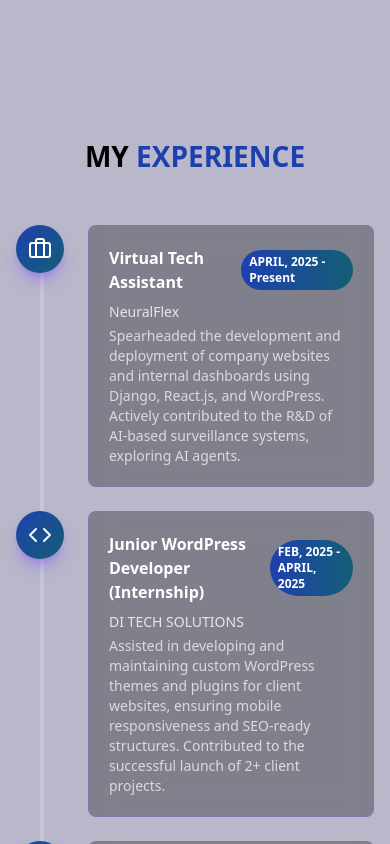
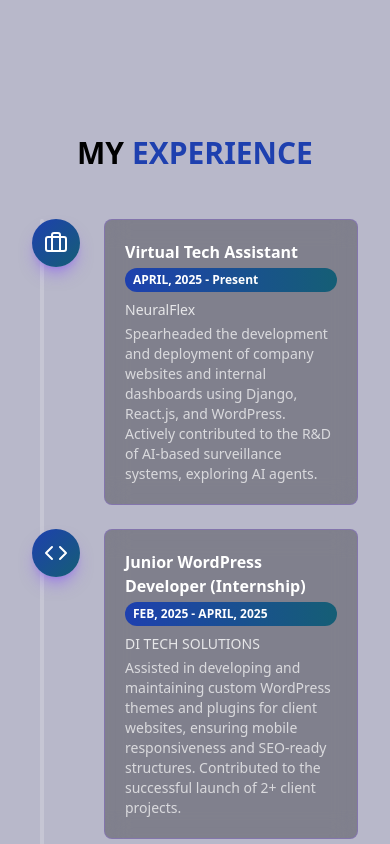
Before and after one commit to Atiqumer/Atiq-Umer-portfolio, a Next.js app: page / in a window 390 px wide. Shown: the part 4240-5084 px from the top of the page. Built offline with nearby package versions, Linux system fonts and the light colour scheme.

Commit message:
my journey fixng

```diff
--- a/src/components/Myjourney.tsx
+++ b/src/components/Myjourney.tsx
@@ -9,19 +9,17 @@ import {
   BookOpen,
 } from "lucide-react";
 
-// --- 1. DATA DEFINITIONS ---
+// --- 1. DATA DEFINITIONS (UNCHANGED) ---
 
-// Define the structure for data items
 interface JourneyItem {
   id: number;
   title: string;
   institution: string;
   description: string;
-  icon: React.ElementType; // Type for Lucide icon components (TypeScript fix)
+  icon: React.ElementType;
   year: string;
 }
 
-// Experience Data (Sorted by most recent year/date first)
 const experience: JourneyItem[] = [
   {
     id: 101,
@@ -52,7 +50,6 @@ const experience: JourneyItem[] = [
   },
 ];
 
-// Education Data (Sorted by most recent year first)
 const education: JourneyItem[] = [
   {
     id: 201,
@@ -74,17 +71,14 @@ const education: JourneyItem[] = [
   },
 ];
 
+// --- 2. TIMELINE SECTION COMPONENT (Responsive Date Badge Fix) ---
 
-// --- 2. TIMELINE SECTION COMPONENT (Moved outside and memoized for stability) ---
-
-// This component now handles its own state for visibility, making the observer reliable.
 const TimelineSection = memo(({ data, heading, id }: { data: JourneyItem[], heading: string, id: string }) => {
   const [visibleSteps, setVisibleSteps] = useState<number[]>([]);
 
-  // The steps are identified by their unique combined ID (section ID + step ID)
   const stepsData = useMemo(() => data.map(item => ({
     ...item,
-    uniqueId: `${id}-${item.id}` // Use a unique ID for the observer target
+    uniqueId: `${id}-${item.id}`
   })), [data, id]);
 
   useEffect(() => {
@@ -92,7 +86,6 @@ const TimelineSection = memo(({ data, heading, id }: { data: JourneyItem[], head
       (entries) => {
         entries.forEach((entry) => {
           if (entry.isIntersecting) {
-            // Read the unique ID from the observed element
             const stepId = Number(entry.target.getAttribute("data-step-id"));
             setVisibleSteps((prev) => Array.from(new Set([...prev, stepId])));
           }
@@ -101,7 +94,6 @@ const TimelineSection = memo(({ data, heading, id }: { data: JourneyItem[], head
       { threshold: 0.3 }
     );
 
-    // Find and observe elements unique to this section
     const sectionElement = document.getElementById(id);
     if (sectionElement) {
       const steps = sectionElement.querySelectorAll("[data-step-id]");
@@ -113,9 +105,9 @@ const TimelineSection = memo(({ data, heading, id }: { data: JourneyItem[], head
 
   return (
     <div id={id} className="pt-16 max-w-7xl mx-auto relative z-10">
-      {/* Header */}
+      {/* Header (Ensured smooth text scaling) */}
       <div className="text-center mb-12">
-        <h2 className="text-center text-black text-[28px] sm:text-[33px] md:text-[45px] font-bold uppercase">
+        <h2 className="text-center text-black text-3xl sm:text-4xl md:text-5xl font-bold uppercase">
           MY{" "}
           <span className="text-[#1e40af]">
             {heading}
@@ -124,7 +116,7 @@ const TimelineSection = memo(({ data, heading, id }: { data: JourneyItem[], head
       </div>
 
       {/* Mobile Timeline */}
-      <div className="lg:hidden relative max-w-md mx-auto">
+      <div className="lg:hidden relative max-w-md mx-auto px-4"> {/* Added px-4 for safe padding on mobile */}
         {/* Vertical Line */}
         <div className="absolute left-6 top-0 w-1 h-full bg-white/20 rounded-full"></div>
 
@@ -135,7 +127,7 @@ const TimelineSection = memo(({ data, heading, id }: { data: JourneyItem[], head
             return (
               <div
                 key={step.id}
-                data-step-id={step.id} // Changed to data-step-id for clarity
+                data-step-id={step.id}
                 className={`relative flex items-start ${visible
                     ? "opacity-100 translate-y-0"
                     : "opacity-0 translate-y-8"
@@ -149,9 +141,10 @@ const TimelineSection = memo(({ data, heading, id }: { data: JourneyItem[], head
 
                 {/* Content */}
                 <div className="ml-6 bg-black/30 backdrop-blur-md border border-[#8B5CF6]/30 rounded-lg p-5 hover:bg-black/50 hover:border-[#155e75] hover:shadow-xl hover:shadow-[#155e75] transition-all duration-300 flex-1">
-                  <div className="flex justify-between items-center mb-2">
-                    <h3 className="text-white font-semibold">{step.title}</h3>
-                    <span className="text-xs sm:text-sm font-semibold text-white bg-gradient-to-r from-blue-800 to-cyan-800 px-2 py-1 rounded-full">
+                  <div className="flex flex-col sm:flex-row sm:justify-between sm:items-start mb-2"> {/* Changed to flex-col on mobile, flex-row on sm+ */}
+                    <h3 className="text-white font-semibold text-base mb-1 sm:mb-0 sm:mr-4">{step.title}</h3>
+                    {/* *** DATE BADGE IMPROVEMENT: Added flex-shrink-0 to prevent compression *** */}
+                    <span className="text-xs sm:text-sm font-semibold text-white bg-gradient-to-r from-blue-800 to-cyan-800 px-2 py-1 rounded-full flex-shrink-0">
                       {step.year}
                     </span>
                   </div>
@@ -178,7 +171,7 @@ const TimelineSection = memo(({ data, heading, id }: { data: JourneyItem[], head
             return (
               <div
                 key={step.id}
-                data-step-id={step.id} // Changed to data-step-id for clarity
+                data-step-id={step.id}
                 className={`relative flex items-center ${left ? "justify-start" : "justify-end"
                   } ${visible
                     ? "opacity-100 translate-y-0"
@@ -187,11 +180,12 @@ const TimelineSection = memo(({ data, heading, id }: { data: JourneyItem[], head
                 style={{ transitionDelay: `${index * 200}ms` }}
               >
                 <div
-                  className={`w-full sm:w-5/12 px-4 ${left ? "sm:pr-8" : "sm:pl-8"
+                  className={`w-full lg:w-5/12 px-4 ${left ? "lg:pr-8" : "lg:pl-8" // Used lg: prefix for desktop spacing
                     }`}
                 >
                   <div className="bg-black/20 backdrop-blur-md border border-[#b6b6c9f8] rounded-lg p-6 hover:bg-black/40 hover:border-[#b6b6c9f8] hover:shadow-xl hover:shadow-[white]/20 transition-all duration-300">
-                    <span className="text-xs sm:text-sm font-semibold text-white bg-gradient-to-r from-blue-800 to-cyan-800 px-2 py-1 rounded-full mb-2 inline-block">
+                    {/* *** DATE BADGE (Desktop) - No major change needed, size is fine *** */}
+                    <span className="text-sm font-semibold text-white bg-gradient-to-r from-blue-800 to-cyan-800 px-2 py-1 rounded-full mb-2 inline-block">
                       {step.year}
                     </span>
                     <h3 className="text-white font-semibold text-lg mb-1">
@@ -222,10 +216,9 @@ const TimelineSection = memo(({ data, heading, id }: { data: JourneyItem[], head
   );
 });
 
-// FIX: Explicitly setting the displayName property to resolve the linter error
 TimelineSection.displayName = 'TimelineSection';
 
-// --- 3. MAIN WRAPPER COMPONENT ---
+// --- 3. MAIN WRAPPER COMPONENT (UNCHANGED) ---
 
 export default function PortfolioJourney() {
   return (
```
